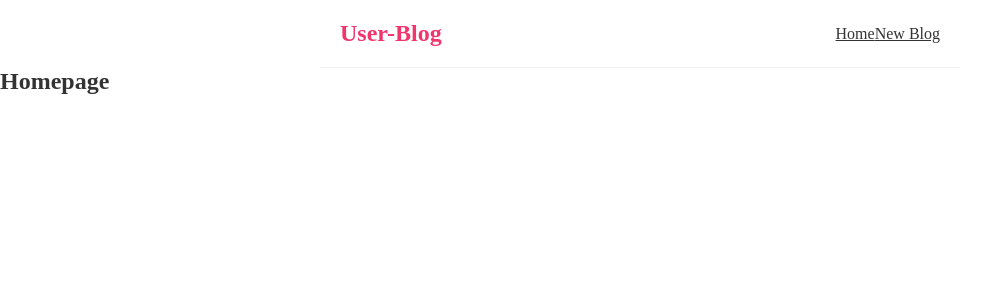
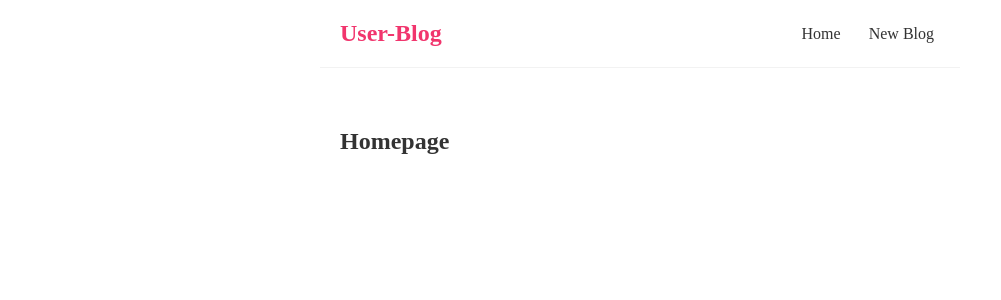
Before and after one commit to Gonzalez32/B-U, a React (Create React App) app: page / in a window 1280 px wide. Shown: the top 300 px of the page, without its empty margins (0-1001 px from the left). Built offline with nearby package versions, Linux system fonts and the light colour scheme.

Commit message:
midified Navbar.js

```diff
--- a/src/Navbar.js
+++ b/src/Navbar.js
@@ -5,8 +5,6 @@ const Navbar = () => {
             <div className="links">
                 <a href="/">Home</a>
                 <a href="/create">New Blog</a>
-                {/* <a href="/">Home</a>
-                <a href="/">Home</a> */}
             </div>
         </nav>
      );
--- a/src/index.css
+++ b/src/index.css
@@ -23,3 +23,17 @@
 .navbar .links {
   margin-left: auto;
 }
+
+.navbar a {
+  margin-left: 16px;
+  text-decoration: none;
+  padding: 6px;
+}
+.navbar a:hover {
+  color: #f1356d;
+}
+.content {
+  max-width: 600px;
+  margin: 40px auto;
+  padding: 20px;
+}
```
